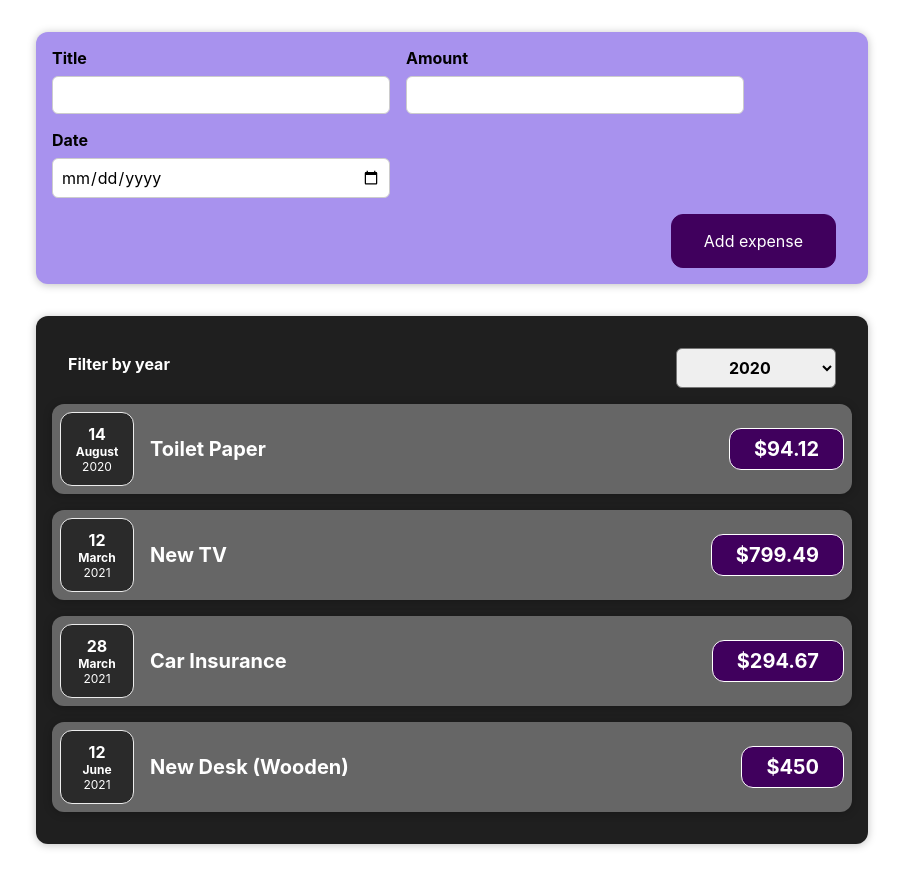
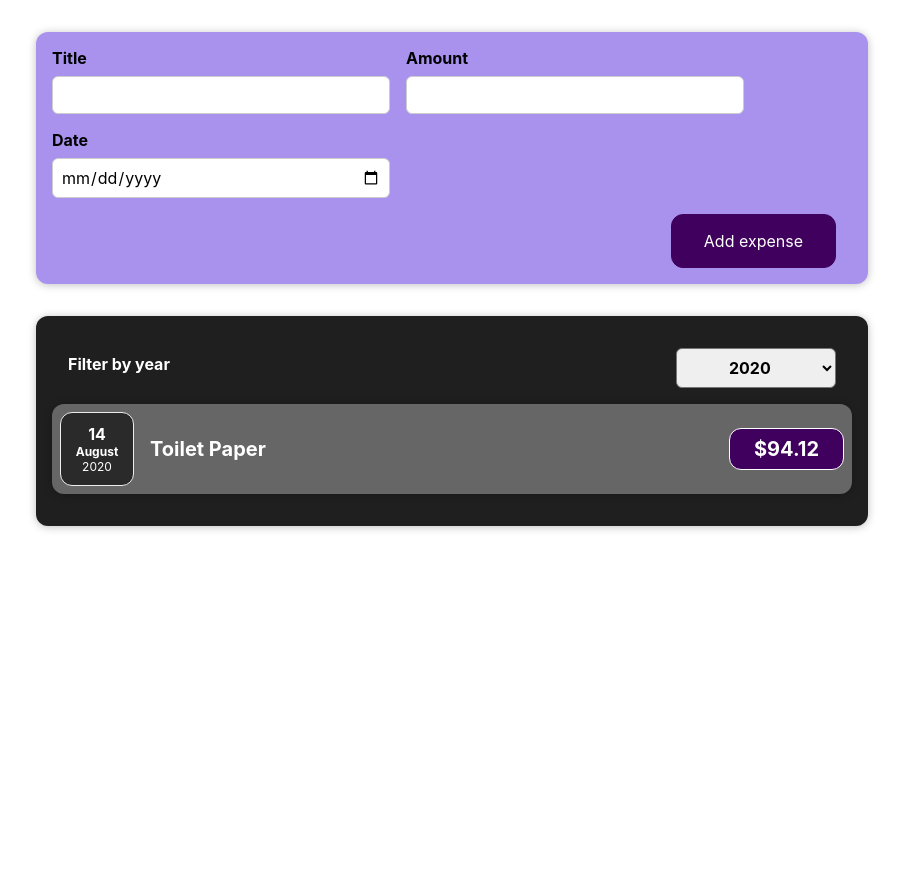
Before and after one commit to AnuvaPandya/Expense-Tracker, a React (Create React App) app: page / in a window 1280 px wide. Shown: the whole page, without its empty margins (188-1091 px from the left). After the commit the page ends 800 px from the top, so only its background shows below. Built offline with nearby package versions, Linux system fonts and the light colour scheme.

Commit message:
form made dynamic

```diff
--- a/src/components/Expenses/Expenses.js
+++ b/src/components/Expenses/Expenses.js
@@ -11,6 +11,10 @@
     setFilteredYear(selectedYear);
   };
 
+  const filteredExpense = props.items.filter((expense) => {
+    return (expense.date.getFullYear().toString() === filteredYear)
+  });
+
   return (
     <div>
       <Card className="expenses">
@@ -18,7 +22,7 @@
           selected={filteredYear}
           onChangeFilter={filterChangeHandler}
         />
-        {props.items.map((expense) => (
+        {filteredExpense.map((expense) => (
           <ExpenseItem
             key={expense.id}
             title={expense.title}
```
